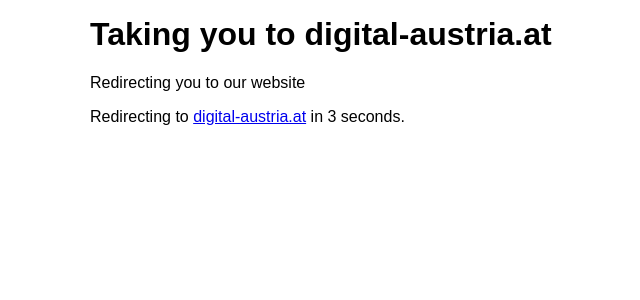
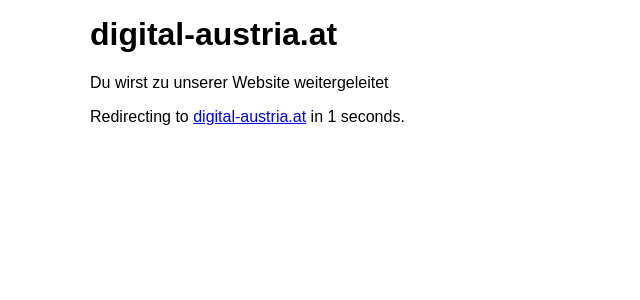
Before and after one commit to coderdojo-wien/coderdojo-tulln.github.io, a Jekyll site: the page built from index.md, in a window 1280 px wide. Shown: the top 300 px of the page, without its empty margins (230-870 px from the left). Built offline with Jekyll 4.4.1, drawn with Linux system fonts in a browser that asks for light colours.

Commit message:
Update index.md

```diff
--- a/index.md
+++ b/index.md
@@ -1,8 +1,8 @@
 ---
 layout: forward
-targettitle: Taking you to digital-austria.at
+targettitle: digital-austria.at
 target: https://digital-austria.at
 targetname: digital-austria.at
-time: 3
-message: Redirecting you to our website
+time: 1
+message: Du wirst zu unserer Website weitergeleitet
 ---
```
